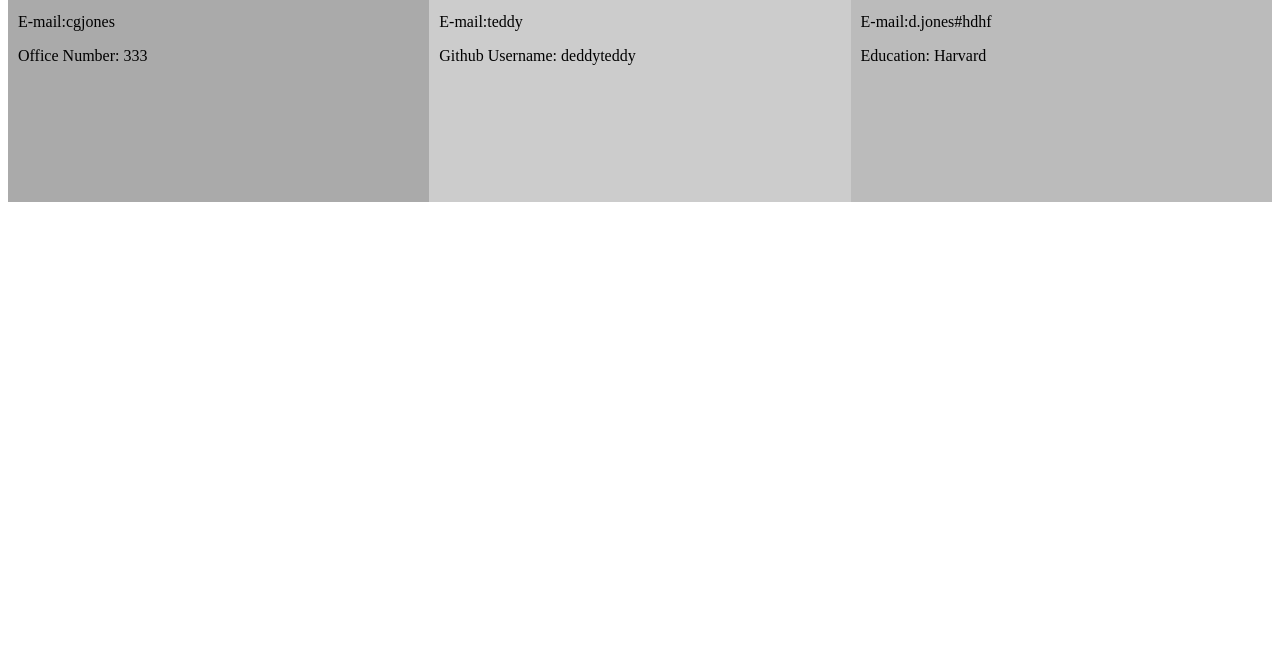
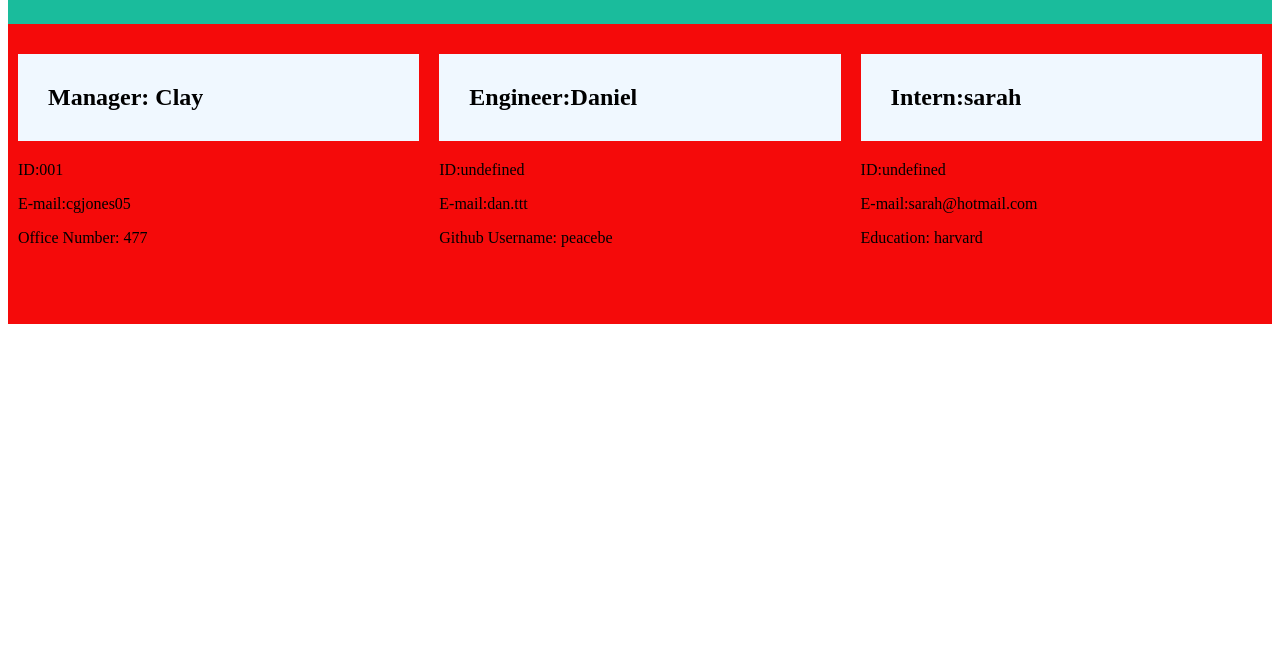
Before and after one commit to cgjones0711/HTML-Generator, a website: page index.html in a window 1280 px wide. Shown: the part 153-800 px from the top of the page. Drawn offline with Linux system fonts and the light colour scheme.

Commit message:
ID undefined

```diff
--- a/index.html
+++ b/index.html
@@ -1,6 +1,7 @@
 <html>
 <head>
 <meta name="viewport" content="width=device-width, initial-scale=1">
+<link rel="stylesheet" href="./dist/styles.css">
 <style>
 * {
   box-sizing: border-box;
@@ -22,27 +23,27 @@
 </style>
 </head>
 <body>
-
-<h2> My Team </h2>
-
+<div class="header">
+  <h1>My Team</h1>
+</div>
 <div class="row">
-  <div class="column" style="background-color:#aaa;">
+  <div class="column box1" style="background-color:rgb(245, 10, 10);">
     <h2>Manager: Clay</h2>
-    <p> ID:1</p>
-    <p>E-mail:cgjones</p>
-    <p>Office Number: 333</p>
+    <p> ID:001</p>
+    <p>E-mail:cgjones05</p>
+    <p>Office Number: 477</p>
   </div>
-  <div class="column" style="background-color:#ccc;">
-  <h2>Engineer:Ted</h2>
+  <div class="column box2" style="background-color:rgb(245, 10, 10);">
+  <h2>Engineer:Daniel</h2>
   <p> ID:undefined</p>
-  <p>E-mail:teddy</p>
-  <p>Github Username: deddyteddy</p>
+  <p>E-mail:dan.ttt</p>
+  <p>Github Username: peacebe</p>
   </div>
-  <div class="column" style="background-color:#bbb;">
-    <h2>Intern:Darnell</h2>
+  <div class="column box3" style="background-color:rgb(245, 10, 10);">
+    <h2>Intern:sarah</h2>
     <p> ID:undefined</p>
-    <p>E-mail:d.jones#hdhf</p>
-    <p>Education: Harvard</p>
+    <p>E-mail:sarah@hotmail.com</p>
+    <p>Education: harvard</p>
   </div>
 </div>
 
--- a/index.js
+++ b/index.js
@@ -2,6 +2,7 @@ const inquirer = require('inquirer');
 const fs = require('fs');
 const util =require("util")
 const writeToFile = util.promisify(fs.writeFile);
+
 
 
 
@@ -96,6 +97,7 @@ return inquirer
 `<html>
 <head>
 <meta name="viewport" content="width=device-width, initial-scale=1">
+<link rel="stylesheet" href="./dist/styles.css">
 <style>
 * {
   box-sizing: border-box;
@@ -117,23 +119,23 @@ return inquirer
 </style>
 </head>
 <body>
-
-<h2> My Team </h2>
-
+<div class="header">
+  <h1>My Team</h1>
+</div>
 <div class="row">
-  <div class="column" style="background-color:#aaa;">
+  <div class="column box1" style="background-color:rgb(245, 10, 10);">
     <h2>Manager: ${answers.manager}</h2>
     <p> ID:${answers.managerId}</p>
     <p>E-mail:${answers.managerEmail}</p>
     <p>Office Number: ${answers.managerOfficeNumber}</p>
   </div>
-  <div class="column" style="background-color:#ccc;">
+  <div class="column box2" style="background-color:rgb(245, 10, 10);">
   <h2>Engineer:${answers.engineer}</h2>
   <p> ID:${answers.engineerId}</p>
   <p>E-mail:${answers.engineerEmail}</p>
   <p>Github Username: ${answers.github}</p>
   </div>
-  <div class="column" style="background-color:#bbb;">
+  <div class="column box3" style="background-color:rgb(245, 10, 10);">
     <h2>Intern:${answers.intern}</h2>
     <p> ID:${answers.internId}</p>
     <p>E-mail:${answers.internEmail}</p>
```
Also changed, not shown: README.md (added), dist/styles.css.
